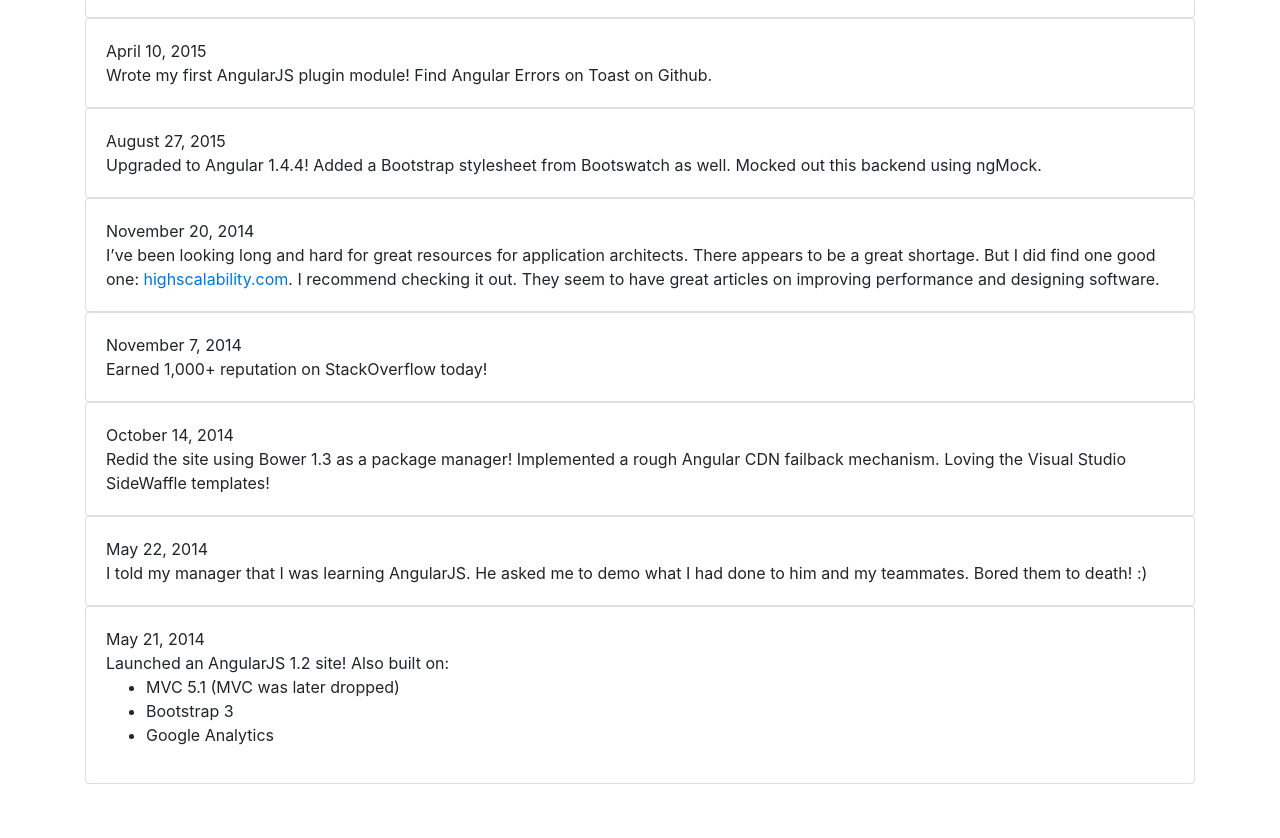
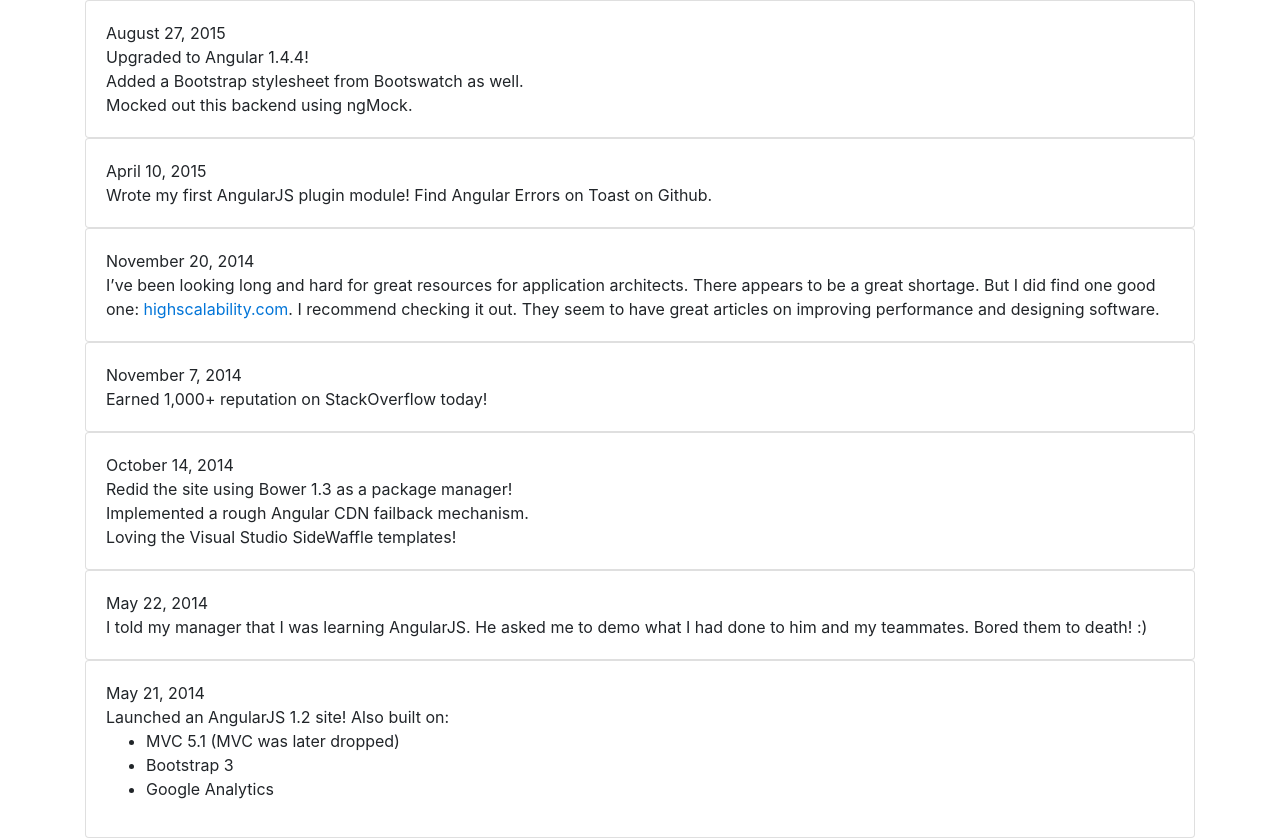
Before and after one commit to joehoppe/Personal-Site-2.0, a React (Create React App) app: page /disclaimer in a window 1280 px wide. Shown: the part 940-1778 px from the top of the page. Before the commit the page ends 1724 px from the top, so only its background shows below. Built offline with nearby package versions, Linux system fonts and the light colour scheme.

Commit message:
Verified content on home page

```diff
--- a/src/CardList/CardList.js
+++ b/src/CardList/CardList.js
@@ -9,13 +9,13 @@
       {
         date: "September 22, 2016",
         text: `Implemented a TypeScript outFile for a simple form of cache busting! I.e. "outFile": "./build / build_1.0.001.js".
-                Upgraded to Angular 1.5.8!`
+                <br />Upgraded to Angular 1.5.8!`
       },
       {
         date: "August 10, 2016",
         text: `Switched hosting providers from AppHarbor to an Azure web app!
-        Launched <a href="http://hoppe.apphb.com/" target="blank" title="my first Node.js app on AppHarbor">my first Node.js app on AppHarbor</a>! It’s a couple landing pages that provide links to the new Azure app, which you are using now.
-        Added an <a href="http://www.josephhoppe.com/AboutMe" title="About Me">About Me page </a>!`
+        <br />Launched <a href="http://hoppe.apphb.com/" target="blank" title="my first Node.js app on AppHarbor">my first Node.js app on AppHarbor</a>! It’s a couple landing pages that provide links to the new Azure app, which you are using now.
+        <br />Added an <a href="http://www.josephhoppe.com/AboutMe" title="About Me">About Me page </a>!`
       },
       {
         date: "July 12, 2016",
@@ -28,7 +28,7 @@
       {
         date: "April 18, 2016",
         text: `Enabled HTML 5 mode routing! Not interested in supporting < IE11.
-        Migrated much of the site's JS to TypeScript 1.8!`
+        <br />Migrated much of the site's JS to TypeScript 1.8!`
       },
       {
         date: "November 9, 2015",
@@ -37,23 +37,17 @@
       {
         date: "October 29, 2015",
         text: `Wrote my first LESS, and compiled it with Gulp!
-        Vetted it with JSCS and JSHint, all thanks to John Papa’s course on JavaScript Build Automation with Gulp.js!`
+        <br />Vetted it with JSCS and JSHint, all thanks to John Papa’s course on JavaScript Build Automation with Gulp.js!`
       },
       {
         date: "August 27, 2015",
         text: `Upgraded to Angular 1.4.4!
-        Added a Bootstrap stylesheet from Bootswatch as well.
-        Mocked out this backend using ngMock.`
+        <br />Added a Bootstrap stylesheet from Bootswatch as well.
+        <br />Mocked out this backend using ngMock.`
       },
       {
         date: "April 10, 2015",
         text: `Wrote my first AngularJS plugin module! Find Angular Errors on Toast on Github.`
-      },
-      {
-        date: "August 27, 2015",
-        text: `Upgraded to Angular 1.4.4!
-        Added a Bootstrap stylesheet from Bootswatch as well.
-        Mocked out this backend using ngMock.`
       },
       {
         date: "November 20, 2014",
@@ -67,8 +61,8 @@
       {
         date: "October 14, 2014",
         text: `Redid the site using Bower 1.3 as a package manager!
-        Implemented a rough Angular CDN failback mechanism.
-        Loving the Visual Studio SideWaffle templates!`
+        <br />Implemented a rough Angular CDN failback mechanism.
+        <br />Loving the Visual Studio SideWaffle templates!`
       },
       {
         date: "May 22, 2014",
```
